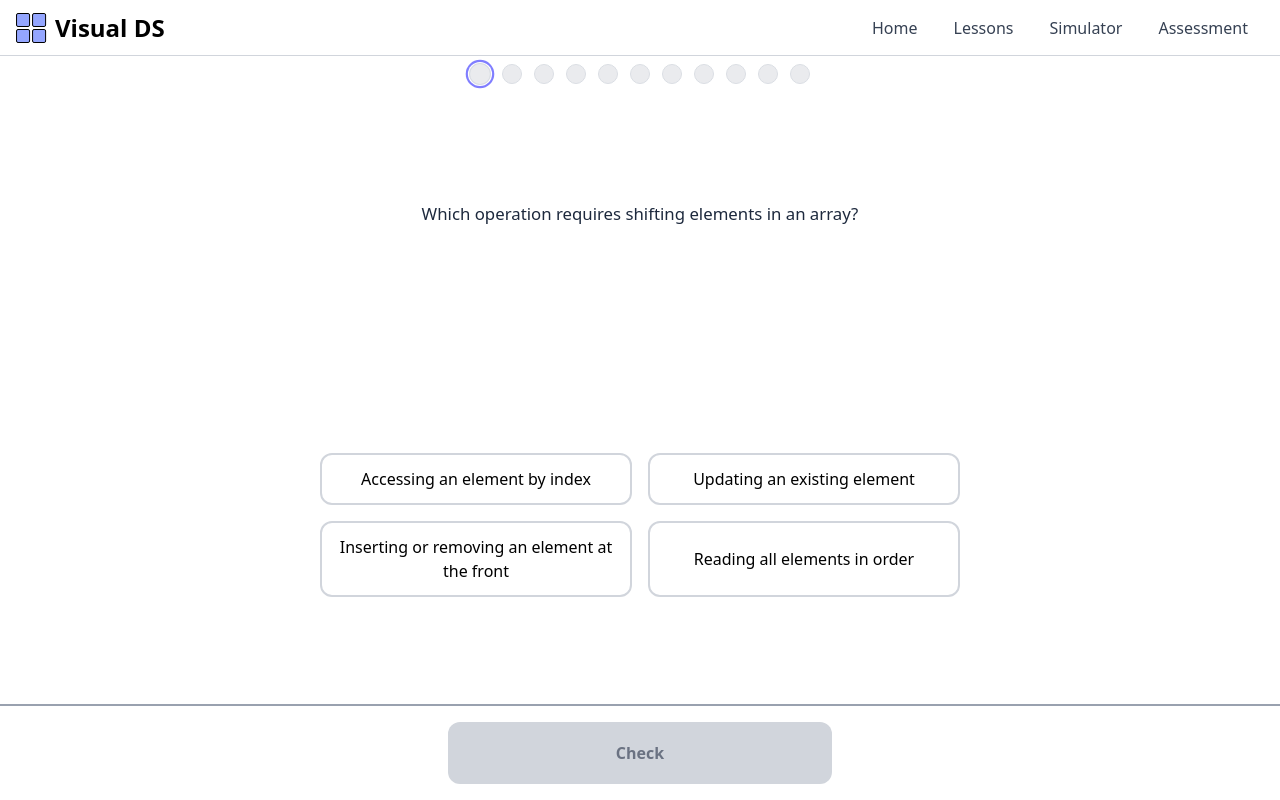
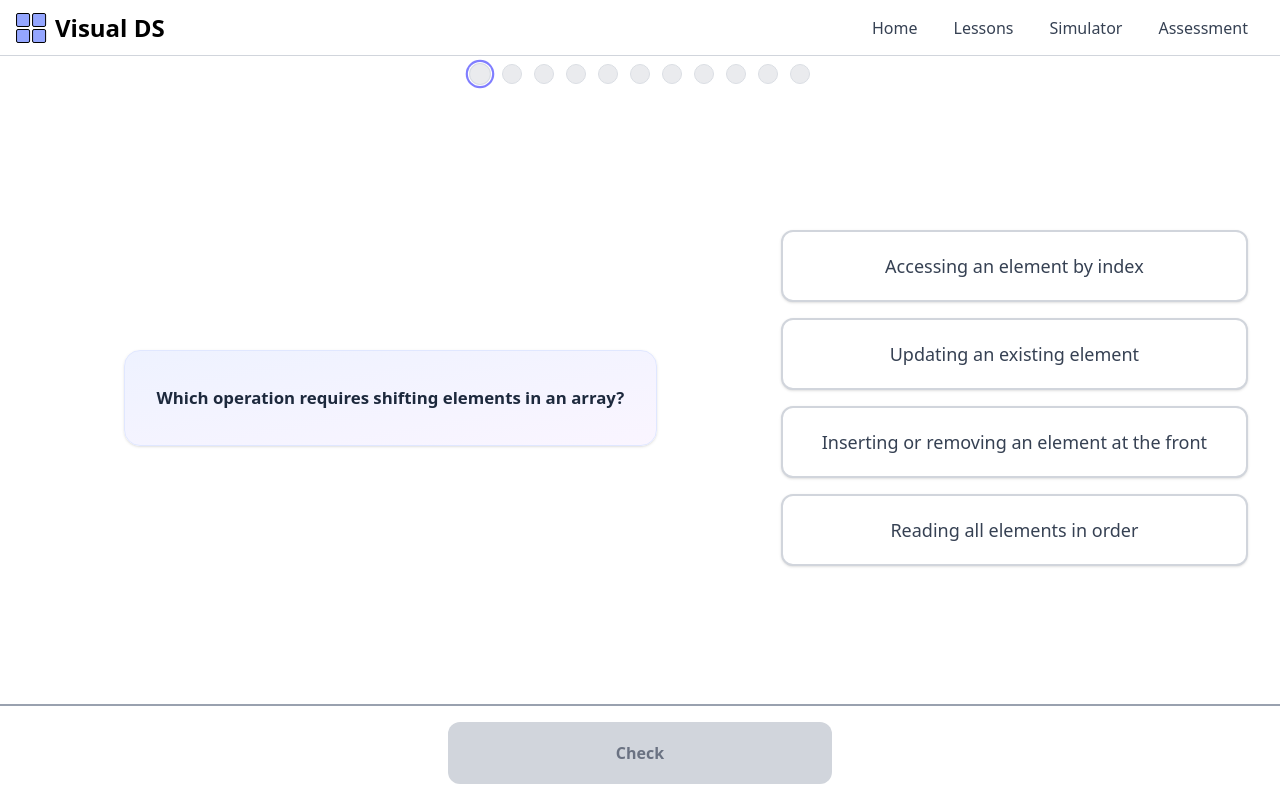
Before and after one commit to theMyle/Visual-DS, a Next.js app: page /assessment/array-list in a window 1280 px wide. Built offline with nearby package versions, Linux system fonts and the light colour scheme.

Commit message:
assessment arraylist improvement

```diff
--- a/src/app/assessment/array-list/page.tsx
+++ b/src/app/assessment/array-list/page.tsx
@@ -145,44 +145,69 @@ export default function Test() {
                 </div>
 
                 <div ref={questionDiv} className="flex-1 flex flex-col overflow-y-auto">
-                    <div className="flex flex-col justify-around gap-10 min-h-full py-4">
+                    {/* Mobile: vertical layout, Desktop: 3:2 split layout */}
+                    <div className="flex flex-col lg:grid lg:grid-cols-5 gap-6 lg:gap-8 min-h-full py-8 px-4 lg:px-8">
+
+                        {/* LEFT SIDE - Questions and Images (3 parts on desktop) */}
+                        <div className="flex flex-col justify-center items-center gap-8 lg:col-span-3">
                             {/* Current question */}
-
-                        <div className="shrink-0 flex flex-col items-center px-8 text-lg">
-                            <p>{currentQuestion.text}</p>
+                            <div className="flex flex-col items-center justify-center max-w-3xl w-full">
+                                <div className="bg-gradient-to-br from-indigo-50 to-purple-50 rounded-2xl p-6 md:p-8 shadow-sm border border-indigo-100">
+                                    <p className="text-lg md:text-xl lg:text-2xl font-semibold text-gray-800 text-center leading-relaxed">
+                                        {currentQuestion.text}
+                                    </p>
+                                </div>
                             </div>
 
                             {/* Custom image/diagram if present */}
-                        {currentQuestion.image_url &&
-                            <div className="flex justify-center">
+                            {currentQuestion.image_url && (
+                                <div className="flex justify-center items-center">
+                                    <div className="bg-white rounded-xl p-4 shadow-md border border-gray-200">
                                         <Image
                                             src={currentQuestion.image_url}
-                                    alt="Image diagram"
+                                            alt="Question diagram"
                                             width={300}
                                             height={0}
+                                            className="rounded-lg"
                                         />
                                     </div>
-                        }
+                                </div>
+                            )}
 
-                        {/* Choices render */}
-                        <div className="flex justify-center">
-                            <div className="grid grid-cols-2 gap-4 max-w-2xl w-full px-4">
+                            {/* Feedback - appears on left side after answering */}
+                            {feedbackMode && (answerIsCorrect ? correctFeedback : wrongFeedback) && (
+                                <div className="flex justify-center w-full opacity-0 animate-fade-in">
+                                    <div className={`max-w-3xl w-full flex flex-col gap-2 p-6 rounded-2xl border-2 shadow-md ${(answerIsCorrect ?
+                                        "bg-green-50 border-green-300"
+                                        :
+                                        "bg-red-50 border-red-300"
+                                    )}`}>
+                                        <h1 className="font-bold text-lg">Explanation</h1>
+                                        <p className="text-gray-700 leading-relaxed">{answerIsCorrect ? correctFeedback : wrongFeedback}</p>
+                                    </div>
+                                </div>
+                            )}
+                        </div>
+
+                        {/* RIGHT SIDE - Choices (2 parts on desktop) */}
+                        <div className="flex justify-center items-center lg:col-span-2">
+                            <div className="grid grid-cols-1 sm:grid-cols-2 lg:grid-cols-1 gap-3 md:gap-4 max-w-2xl lg:max-w-lg w-full">
                                 {shuffledChoices.map((choice: Choice) => {
                                     const isSelected = selectedButton === choice.id;
                                     const isCorrect = choice.is_correct;
 
                                     let buttonClass = `
-        cursor-pointer px-3 py-3 rounded-xl text-center border-2 border-gray-300 transition-all duration-200
+        cursor-pointer px-4 py-4 md:px-5 md:py-5 rounded-xl text-center border-2 transition-all duration-200 font-medium text-base md:text-lg shadow-sm hover:shadow-md
     `;
 
                                     if (isSelected && !feedbackMode) {
-                                        buttonClass += " bg-indigo-50 text-indigo-600 border-indigo-400";
+                                        buttonClass += " bg-indigo-100 text-indigo-700 border-indigo-400 shadow-md scale-[1.02]";
                                     } else if (isSelected && feedbackMode && isCorrect) {
-                                        buttonClass += " bg-green-200 text-green-900 border-green-400";
+                                        buttonClass += " bg-green-100 text-green-900 border-green-500 shadow-md";
                                     } else if (isSelected && feedbackMode && !isCorrect) {
-                                        buttonClass += " bg-red-200 text-red-800 border-red-400";
+                                        buttonClass += " bg-red-100 text-red-800 border-red-400 shadow-md";
                                     } else {
-                                        buttonClass += " text-black";
+                                        buttonClass += " bg-white text-gray-700 border-gray-300 hover:border-indigo-300 hover:bg-indigo-50";
                                     }
 
                                     return (
@@ -196,24 +221,9 @@ export default function Test() {
                                         </button>
                                     );
                                 })}
-
                             </div>
                         </div>
 
-
-                        {/* Feedback */}
-                        {feedbackMode && (answerIsCorrect ? correctFeedback : wrongFeedback) && (
-                            <div className="flex justify-center pb-10 opacity-0 animate-fade-in">
-                                <div className={`lg:max-w-160 lg:min-w-160 bg-gray-200 flex flex-col gap-2 p-4 ml-4 mr-4 rounded-2xl border-2 border-gray-300 ${(answerIsCorrect ?
-                                    " bg-green-50"
-                                    :
-                                    "bg-red-50"
-                                )}`}>
-                                    <h1 className="font-bold">Explanation</h1>
-                                    <p>{answerIsCorrect ? correctFeedback : wrongFeedback}</p>
-                                </div>
-                            </div>
-                        )}
                     </div>
                 </div>
 
```
Lines whose indentation alone changed are shown as unchanged.
